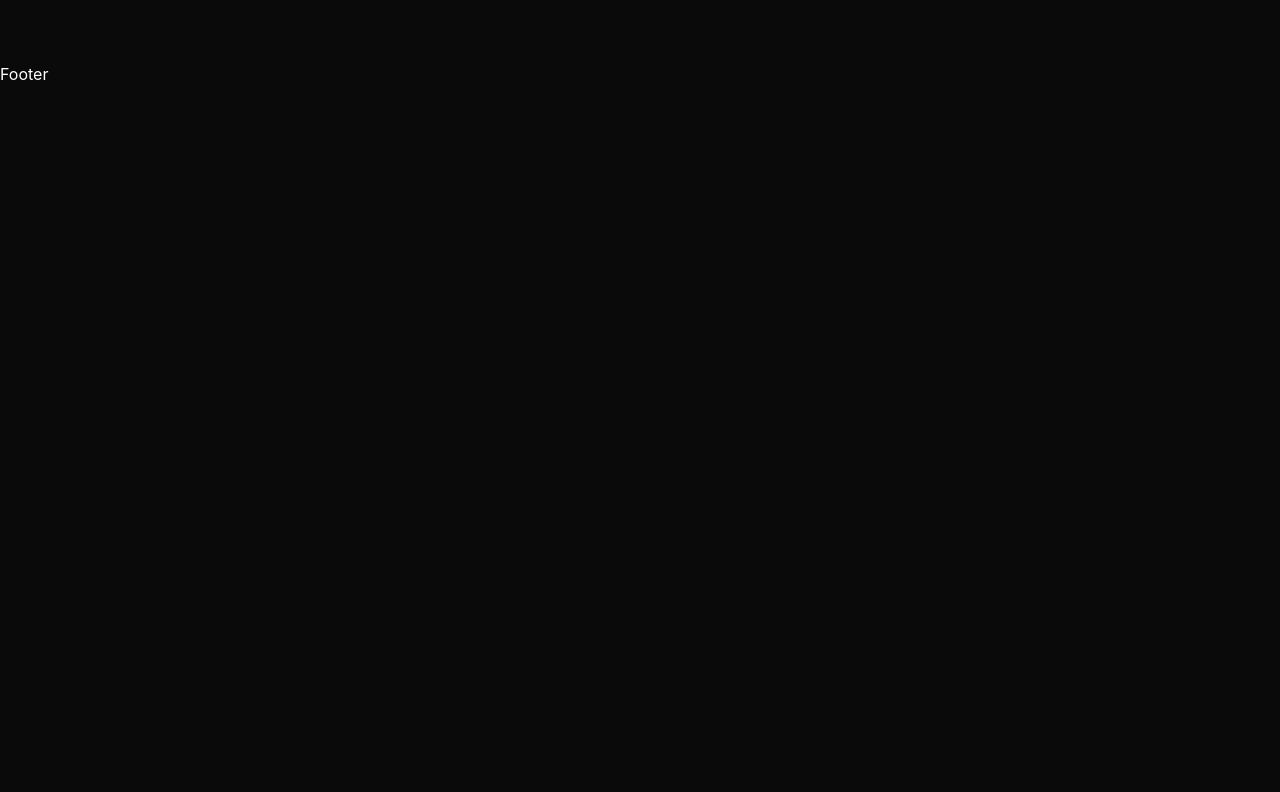
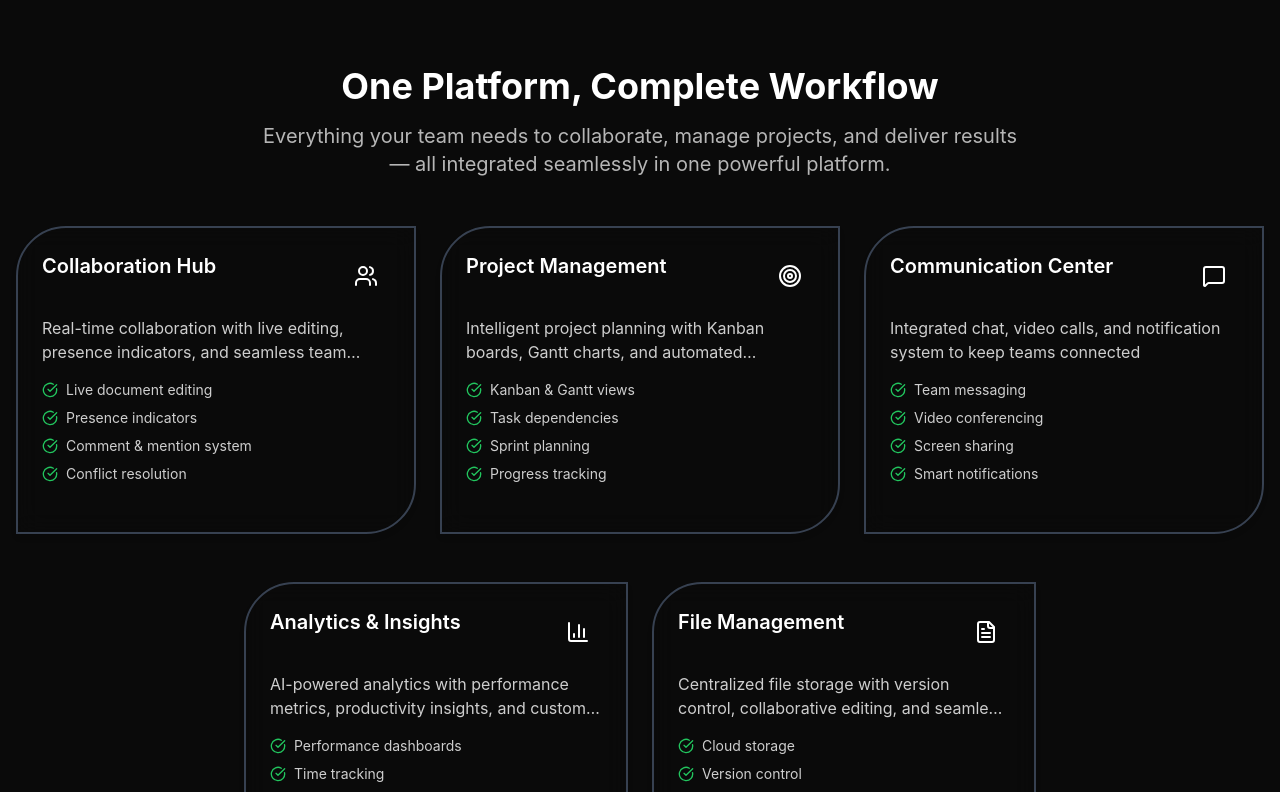
Before and after one commit to vivekreck/worksync-pro-web, a React (Vite) app: page / in a window 1280 px wide. Shown: the part 802-1594 px from the top of the page. Before the commit the page ends 888 px from the top, so only its background shows below. Built offline with nearby package versions, Linux system fonts and the light colour scheme.

Commit message:
feat(landing): implement PlatformOverview section

```diff
--- /dev/null
+++ b/src/components/features/marketing/PlatformOverview.tsx
@@ -0,0 +1,159 @@
+import React, { useState } from 'react'
+import { Users, MessageSquare, BarChart3, FileText, CheckCircle, Target } from 'lucide-react'
+
+interface PlatformModule {
+  id: string
+  title: string
+  description: string
+  icon: React.ReactNode
+  features: string[]
+  color: string
+  borderColor: string
+}
+
+interface CardProps {
+  hoveredModule: string | null
+  module: PlatformModule
+  setHoveredModule: React.Dispatch<React.SetStateAction<string | null>>
+}
+
+const moduleListOne: PlatformModule[] = [
+  {
+    id: 'collaboration',
+    title: 'Collaboration Hub',
+    description:
+      'Real-time collaboration with live editing, presence indicators, and seamless team coordination',
+    icon: <Users />,
+    features: [
+      'Live document editing',
+      'Presence indicators',
+      'Comment & mention system',
+      'Conflict resolution',
+    ],
+    color: 'from-blue-500 to-blue-600',
+    borderColor: '#3B82F6',
+  },
+  {
+    id: 'project-management',
+    title: 'Project Management',
+    description:
+      'Intelligent project planning with Kanban boards, Gantt charts, and automated workflows',
+    icon: <Target />,
+    features: ['Kanban & Gantt views', 'Task dependencies', 'Sprint planning', 'Progress tracking'],
+    color: 'from-purple-500 to-purple-600',
+    borderColor: '#8B5CF6',
+  },
+  {
+    id: 'communication',
+    title: 'Communication Center',
+    description: 'Integrated chat, video calls, and notification system to keep teams connected',
+    icon: <MessageSquare />,
+    features: ['Team messaging', 'Video conferencing', 'Screen sharing', 'Smart notifications'],
+    color: 'from-green-500 to-green-600',
+    borderColor: '#10B981',
+  },
+]
+
+const moduleListTwo: PlatformModule[] = [
+  {
+    id: 'analytics',
+    title: 'Analytics & Insights',
+    description:
+      'AI-powered analytics with performance metrics, productivity insights, and custom reports',
+    icon: <BarChart3 />,
+    features: [
+      'Performance dashboards',
+      'Time tracking',
+      'Custom reports',
+      'Productivity insights',
+    ],
+    color: 'from-orange-500 to-orange-600',
+    borderColor: '#F97316',
+  },
+  {
+    id: 'file-management',
+    title: 'File Management',
+    description:
+      'Centralized file storage with version control, collaborative editing, and seamless integrations',
+    icon: <FileText />,
+    features: ['Cloud storage', 'Version control', 'File collaboration', 'External integrations'],
+    color: 'from-cyan-500 to-cyan-600',
+    borderColor: '#06B6D4',
+  },
+]
+
+const Card = ({ hoveredModule, module, setHoveredModule }: CardProps) => {
+  return (
+    <div
+      className={`backdrop-blur-md relative p-6 rounded-tl-[50px] rounded-br-[50px] border-2 transition-all duration-300 cursor-pointer group ${hoveredModule === module.id ? 'shadow-xl' : 'shadow-md hover:shadow-lg'}`}
+      style={{
+        borderColor: hoveredModule === module.id ? module.borderColor : '#374151',
+      }}
+      onMouseEnter={() => setHoveredModule(module.id)}
+      onMouseLeave={() => setHoveredModule(null)}
+    >
+      <div className="flex justify-between align-middle">
+        <h3 className="text-xl font-semibold text-white mb-2">{module.title}</h3>
+        <div className={`inline-flex p-3 rounded-xl mb-4 text-white`}>{module.icon}</div>
+      </div>
+
+      <p className="text-white/80 mb-4 line-clamp-2">{module.description}</p>
+
+      <div className="space-y-2 mb-6">
+        {module.features.map((feature: string, idx: number) => (
+          <div key={idx} className="flex items-center text-sm text-white/80">
+            <CheckCircle className="w-4 h-4 text-green-500 mr-2 flex-shrink-0" />
+            <span>{feature}</span>
+          </div>
+        ))}
+      </div>
+
+      <div
+        className={`absolute inset-0 rounded-2xl opacity-0 group-hover:opacity-10  transition-opacity duration-300`}
+      />
+    </div>
+  )
+}
+
+export const PlatformOverview = () => {
+  const [hoveredModule, setHoveredModule] = useState<string | null>(null)
+
+  return (
+    <div className="min-h-screen py-16 px-4">
+      <div className="max-w-7xl mx-auto">
+        <div className="text-center mb-12">
+          <h2 className="text-4xl font-bold mb-4 text-white">One Platform, Complete Workflow</h2>
+          <p className="text-xl text-white/70 max-w-3xl mx-auto">
+            Everything your team needs to collaborate, manage projects, and deliver results — all
+            integrated seamlessly in one powerful platform.
+          </p>
+        </div>
+
+        <div className="grid grid-cols-1 md:grid-cols-2 lg:grid-cols-3 gap-6 mb-12">
+          {moduleListOne.map(module => (
+            <Card
+              key={module.id}
+              hoveredModule={hoveredModule}
+              module={module}
+              setHoveredModule={setHoveredModule}
+            />
+          ))}
+        </div>
+
+        <div className="flex flex-wrap justify-center gap-6">
+          {moduleListTwo.map(module => (
+            <div key={module.id} className="w-full max-w-sm">
+              <Card
+                hoveredModule={hoveredModule}
+                module={module}
+                setHoveredModule={setHoveredModule}
+              />
+            </div>
+          ))}
+        </div>
+      </div>
+    </div>
+  )
+}
+
+export default PlatformOverview
--- a/src/pages/marketing/LandingPage.tsx
+++ b/src/pages/marketing/LandingPage.tsx
@@ -1,4 +1,5 @@
 import { HeroSection, AnimatedBackground } from '@/components/features/marketing'
+import { PlatformOverview } from '@/components/features/marketing/PlatformOverview'
 
 export const LandingPage = () => {
   return (
@@ -7,6 +8,7 @@ export const LandingPage = () => {
 
       <div className="relative z-10">
         <HeroSection />
+        <PlatformOverview />
       </div>
     </div>
   )
```
